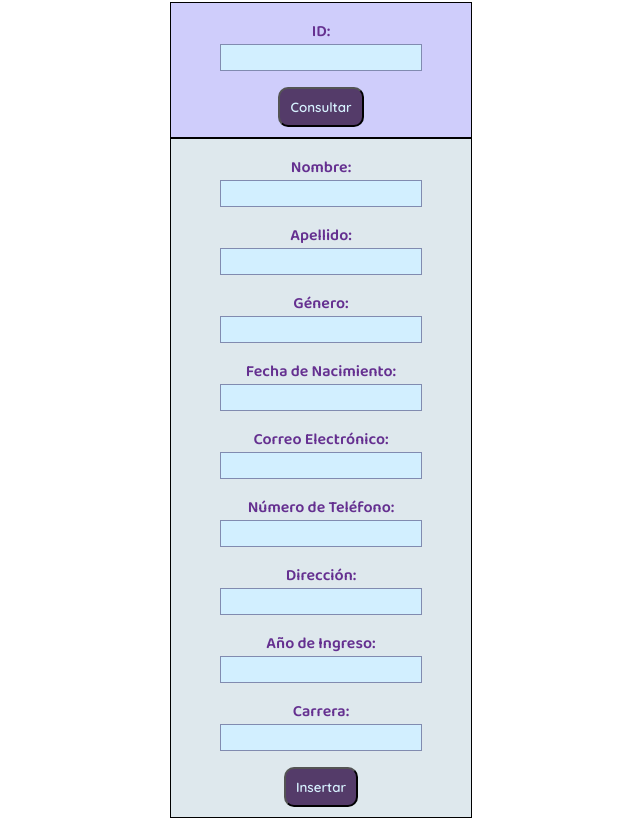
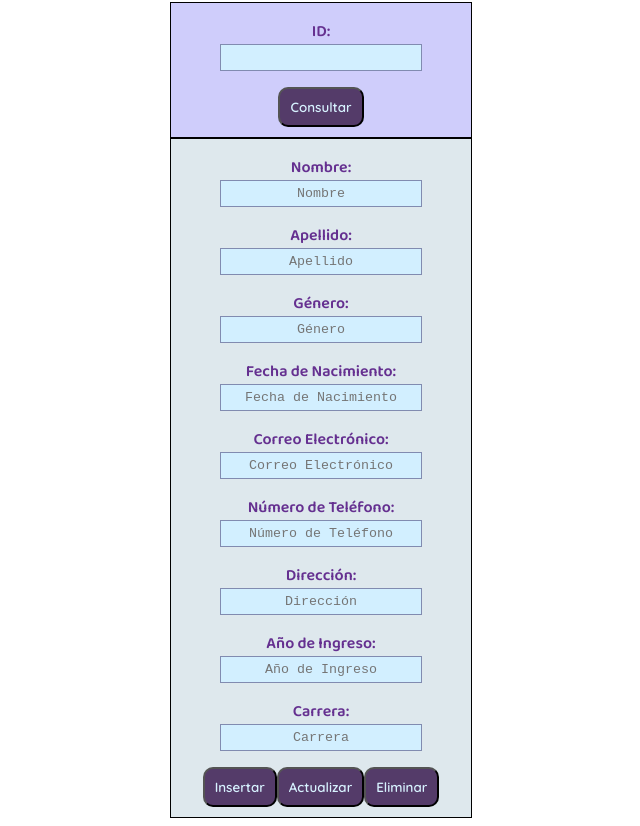
Before and after one commit to WendyJazmin/pw_vue_u3_p5_wc, a Vue app: page / in a window 1280 px wide. Shown: the part 181-1007 px from the top of the page, without its empty margins (319-959 px from the left). Built offline with nearby package versions, Linux system fonts and the light colour scheme.

Commit message:
taller35

```diff
--- a/src/components/Estudiante.vue
+++ b/src/components/Estudiante.vue
@@ -8,17 +8,21 @@
 
   <div class="container2">
     <!--DATOS DEL ESTUDIANTE-->
-    <p type="Nombre: "><input v-model="nombre" type="text"></p>
-    <p type ="Apellido:"><input v-model="apellido" type="text"/></p>
-    <p type = "Género:"><input v-model="genero" type="text"/></p>
-    <p type = "Fecha de Nacimiento:"><input v-model="fechaNacimiento" type="text"/></p>
-    <p type = "Correo Electrónico:"> <input v-model="correoElectronico" type="text"/></p>
-    <p type = "Número de Teléfono:"> <input v-model="numeroTelefono" type="text"/></p>
-    <p type = "Dirección:"><input v-model="direccion" type="text"/></p>
-    <p type = "Año de Ingreso:"><input v-model="anioIngreso" type="text"/></p>
-    <p type = "Carrera:"><input v-model="carrera" type="text"/></p>
+    <p type="Nombre: "><input v-model="nombre" type="text" placeholder="Nombre"></p>
+    <p type ="Apellido:"><input v-model="apellido" type="text" placeholder="Apellido"/></p>
+    <p type = "Género:"><input v-model="genero" type="text" placeholder="Género"/></p>
+    <p type = "Fecha de Nacimiento:"><input v-model="fechaNacimiento" type="text" placeholder="Fecha de Nacimiento"/></p>
+    <p type = "Correo Electrónico:"> <input v-model="correoElectronico" type="text" placeholder="Correo Electrónico"/></p>
+    <p type = "Número de Teléfono:"> <input v-model="numeroTelefono" type="text" placeholder="Número de Teléfono"/></p>
+    <p type = "Dirección:"><input v-model="direccion" type="text" placeholder="Dirección"/></p>
+    <p type = "Año de Ingreso:"><input v-model="anioIngreso" type="text" placeholder="Año de Ingreso"/></p>
+    <p type = "Carrera:"><input v-model="carrera" type="text" placeholder="Carrera"/></p>
 
     <button @click="insertar">Insertar</button>
+
+    <button @click="actualizar">Actualizar</button>
+
+    <button @click="eliminar">Eliminar</button>
   </div>
 
 
@@ -26,7 +30,10 @@
 
 <script>
 
-import {consultarEstudianteFachada, insertarFachada} from "../helpers/clienteEstudiante.js"
+import {consultarEstudianteFachada,
+    insertarFachada,
+    actualizarFachada,
+    eliminarFachada} from "../helpers/clienteEstudiante.js"
 
 export default {
     data(){
@@ -78,7 +85,30 @@ export default {
 
             await insertarFachada(estuBody);
         },
+
+        async actualizar(){
+
+         const body =   {
+
+            nombre: "Daniel",
+            apellido: "Yepez",
+            genero: "masculino",
+            fechaNacimiento: "1995-06-03",
+            correoElectronico: "davidYepez@hotmail",
+            numeroTelefono: "342013431",
+            direccion: "Av. Amazonas",
+            anioIngreso: 2016,
+            carrera: "Ingeniería en Computación"
+
+
+        }
+            await actualizarFachada (this.id, body);
+        },
+
+        async eliminar(){
+      await eliminarFachada(this.id);
     }
+    },
 };
 </script>
 
--- a/src/helpers/clienteEstudiante.js
+++ b/src/helpers/clienteEstudiante.js
@@ -2,6 +2,11 @@
 
 import axios from "axios"; //siempre desde todo archivo cliente se debe hacer la importación de axios
 
+
+
+
+
+//FUNCIONES
 //CONSULTAR ESTUDIANTE
 const consultarEstudiante = async (id) => {
 
@@ -19,14 +24,40 @@ const insertar = async (body) =>{
     const data = axios.post(`http://localhost:8080/API/v1.0/Matricula/estudiantes`,body).then(r => r.data)
     console.log(data)
 }
+//ACTUALIZAR
+//http://localhost:8080/API/v1.0/Matricula/estudiantes/${id}
+const actualizar = async (id, body) => {
+    const data = axios.put(`http://localhost:8080/API/v1.0/Matricula/estudiantes/${id}`,body).then(r => r.data)
+    console.log(data)
+}
 
+//ELIMINAR
+const eliminar = async (id) => {
+    const data = axios.delete(`http://localhost:8080/API/v1.0/Matricula/estudiantes/${id}`).then(r => r.data)
+    console.log(data);
+}
+
+
+//FACHADAS---------------------
+
+//se necesitan exportar varios métodos: se tiene que colocar export en cada método fachada
 //await -> es para esperar una respuesta
+
+//BUSCAR
 export const consultarEstudianteFachada = async (id) => {
     return await consultarEstudiante(id);
 }
 
-
-export const insertarFachada = async (body) =>{
+//INSERTAR
+export const insertarFachada = async (body) => {
     await insertar(body);
 }
-//se necesitan exportar varios métodos: se tiene que colocar export en cada método fachada
+
+
+export const actualizarFachada = async (id,body) =>{
+    await actualizar(id, body);
+}
+
+export const eliminarFachada = async (id) =>{
+    await eliminar(id);
+}
```
